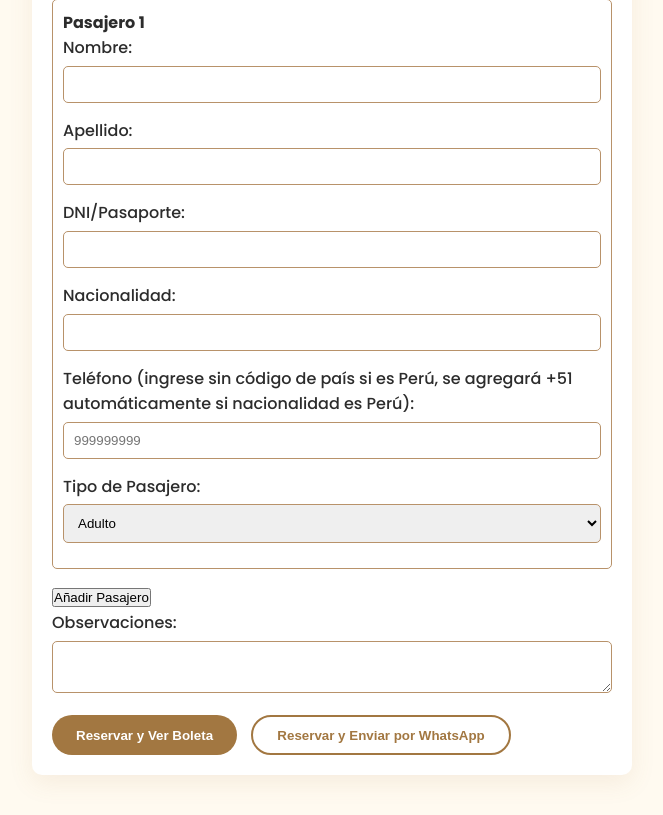
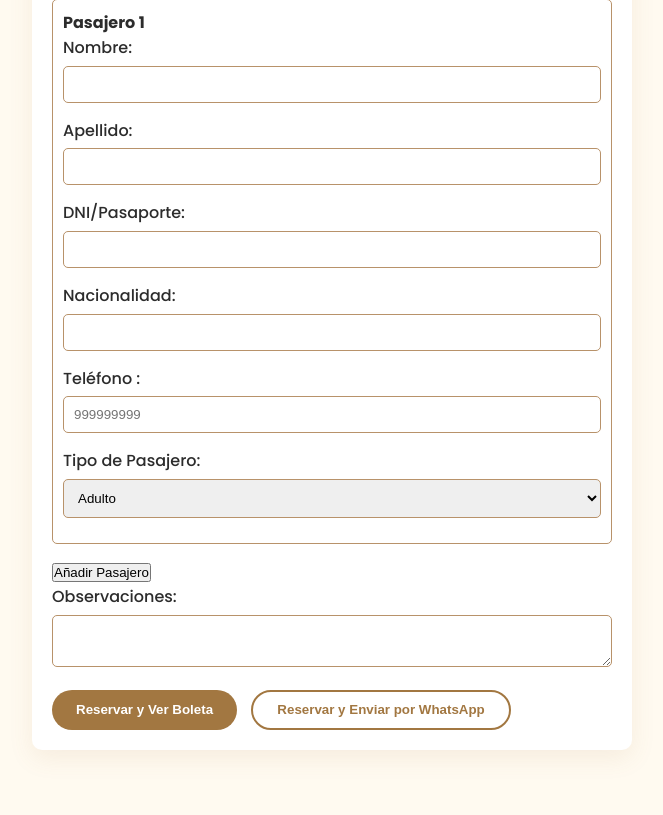
Before and after one commit to jioryII/Antares-Travel, a PHP site: page /Antares-Travel/src/reserva.php in a window 1280 px wide. Shown: the part 459-1274 px from the top of the page, without its empty margins (308-971 px from the left). Run offline with PHP 8.4, Linux system fonts and the light colour scheme; the visitor is signed in with stand-in values (Sample User, id 1); data that the repository does not hold is empty.

Commit message:
mejoras de reserva

```diff
--- a/src/reserva.php
+++ b/src/reserva.php
@@ -685,7 +685,7 @@ if ($_SERVER['REQUEST_METHOD'] == 'POST') {
                             <input type="text" name="nacionalidad[]">
                         </div>
                         <div>
-                            <label for="telefono[]">Teléfono (ingrese sin código de país si es Perú, se agregará +51 automáticamente si nacionalidad es Perú):</label>
+                            <label for="telefono[]">Teléfono :</label>
                             <input type="text" name="telefono[]" placeholder="999999999">
                         </div>
                         <div>
```
